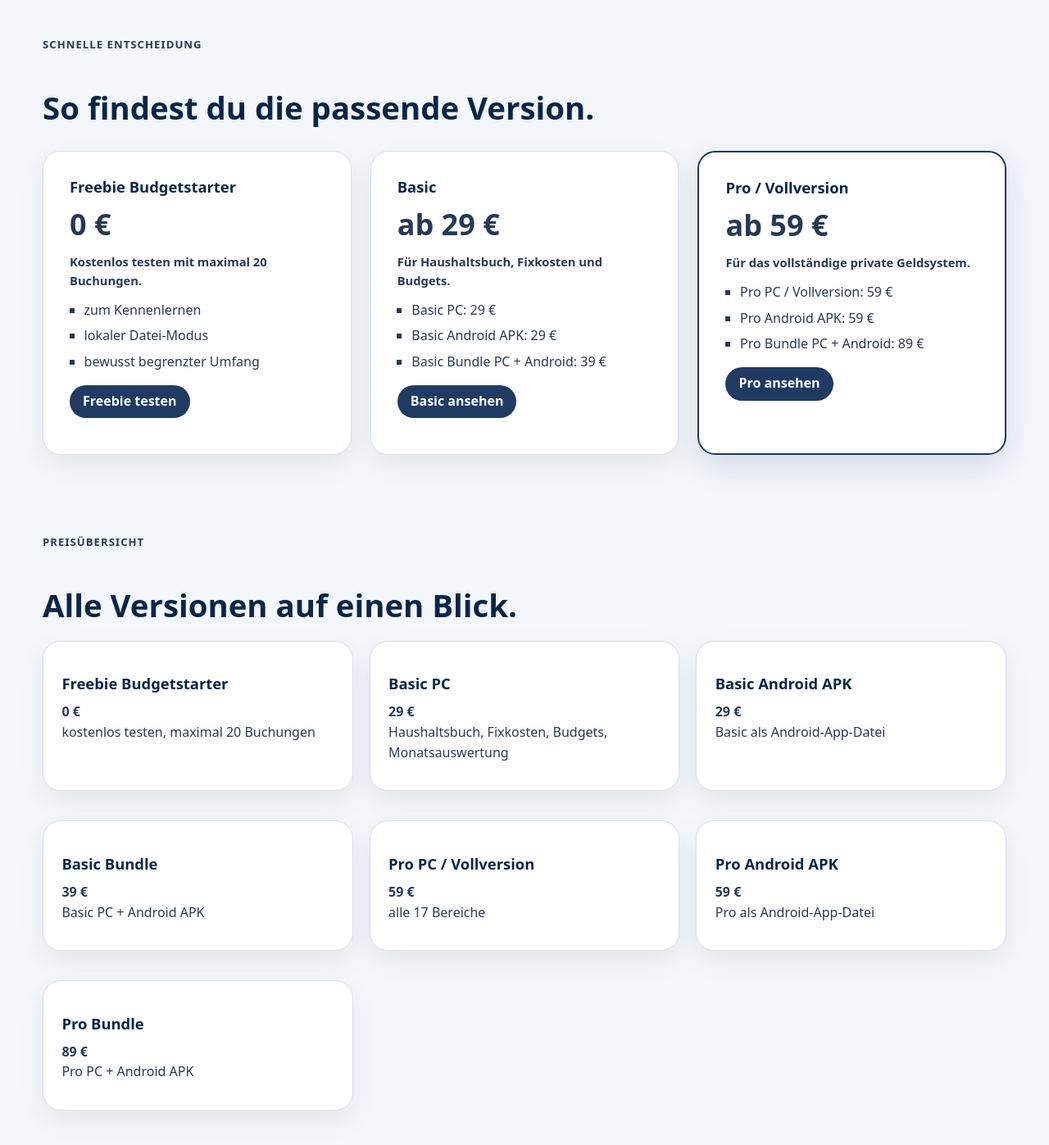
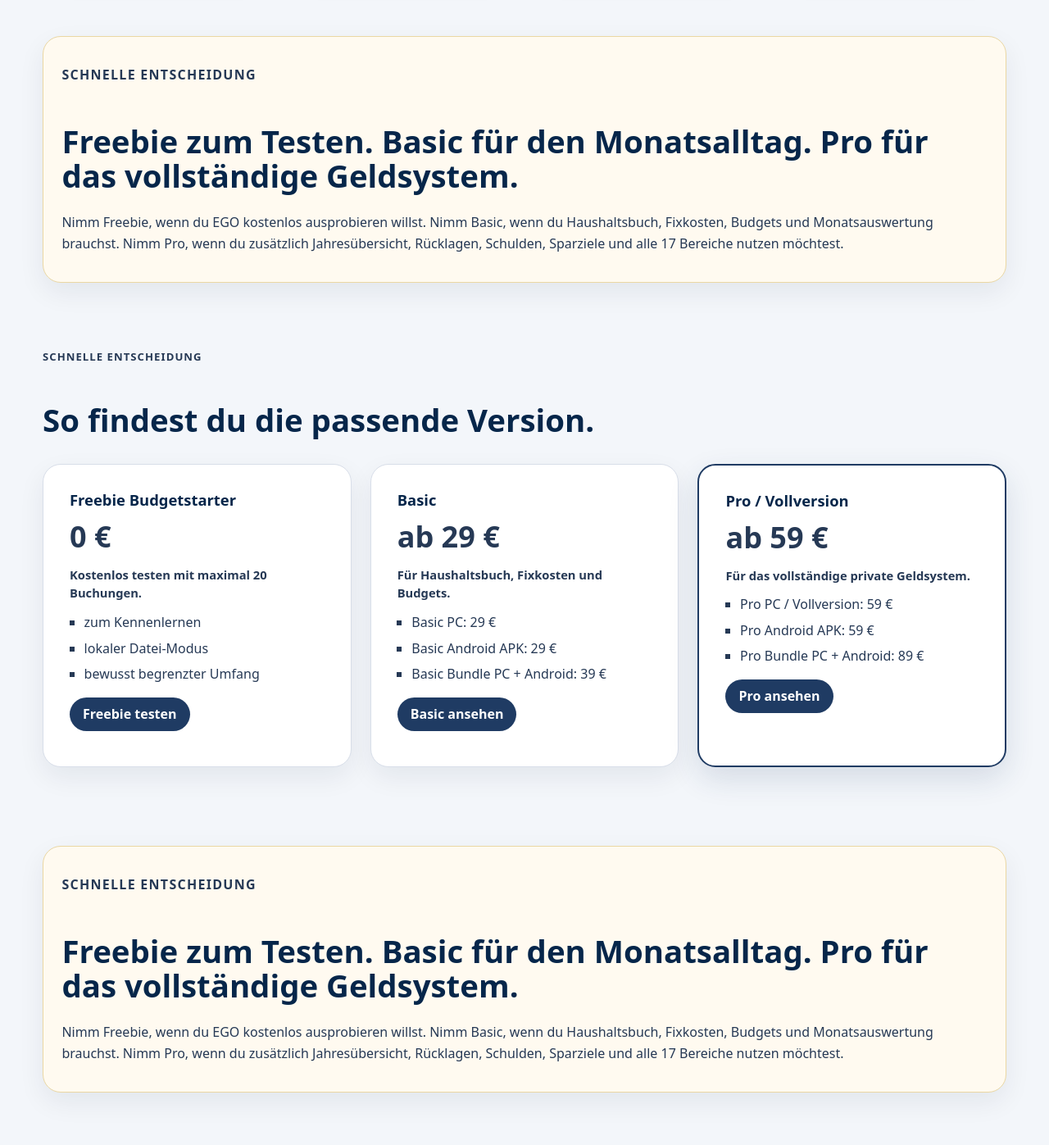
Before and after one commit to gluecklich-tools/einfach-geld-ordnen, a Jekyll site: the page built from seiten/versionen.md, in a window 1280 px wide and 1400 px high, scrolled down 814 px. Shown: the top 1397 px of the window at 82% size. Built offline with Jekyll 4.4.1, drawn with Linux system fonts in a browser that asks for light colours; some of the changed text lies outside the part shown.

```diff
--- a/seiten/versionen.md
+++ b/seiten/versionen.md
@@ -35,6 +35,16 @@
   <div><strong>Basic</strong><span>ab 29 € für den Monatsalltag</span></div>
   <div><strong>Pro</strong><span>ab 59 € mit allen 17 Bereichen</span></div>
   <div><strong>Bundle</strong><span>PC + Android kombinieren</span></div>
+</section>
+
+<section class="ego-section ego-note">
+  <p class="ego-kicker">Schnelle Entscheidung</p>
+  <h2>Freebie zum Testen. Basic für den Monatsalltag. Pro für das vollständige Geldsystem.</h2>
+  <p>
+    Nimm Freebie, wenn du EGO kostenlos ausprobieren willst. Nimm Basic, wenn du Haushaltsbuch,
+    Fixkosten, Budgets und Monatsauswertung brauchst. Nimm Pro, wenn du zusätzlich Jahresübersicht,
+    Rücklagen, Schulden, Sparziele und alle 17 Bereiche nutzen möchtest.
+  </p>
 </section>
 
 <section class="ego-section">
@@ -80,6 +90,16 @@
   </div>
 </section>
 
+<section class="ego-section ego-note">
+  <p class="ego-kicker">Schnelle Entscheidung</p>
+  <h2>Freebie zum Testen. Basic für den Monatsalltag. Pro für das vollständige Geldsystem.</h2>
+  <p>
+    Nimm Freebie, wenn du EGO kostenlos ausprobieren willst. Nimm Basic, wenn du Haushaltsbuch,
+    Fixkosten, Budgets und Monatsauswertung brauchst. Nimm Pro, wenn du zusätzlich Jahresübersicht,
+    Rücklagen, Schulden, Sparziele und alle 17 Bereiche nutzen möchtest.
+  </p>
+</section>
+
 <section class="ego-section">
   <p class="ego-kicker">Preisübersicht</p>
   <h2>Alle Versionen auf einen Blick.</h2>
@@ -121,6 +141,16 @@
   </div>
 </section>
 
+<section class="ego-section ego-note">
+  <p class="ego-kicker">Schnelle Entscheidung</p>
+  <h2>Freebie zum Testen. Basic für den Monatsalltag. Pro für das vollständige Geldsystem.</h2>
+  <p>
+    Nimm Freebie, wenn du EGO kostenlos ausprobieren willst. Nimm Basic, wenn du Haushaltsbuch,
+    Fixkosten, Budgets und Monatsauswertung brauchst. Nimm Pro, wenn du zusätzlich Jahresübersicht,
+    Rücklagen, Schulden, Sparziele und alle 17 Bereiche nutzen möchtest.
+  </p>
+</section>
+
 <section class="ego-section">
   <p class="ego-kicker">App-Vorschau</p>
   <h2>Basic und Pro im Vergleich.</h2>
@@ -150,6 +180,16 @@
       <a class="screenshot-zoom" href="{{ '/assets/img/screenshots/pc/ego-pro-sparziele.png' | relative_url }}" target="_blank" rel="noopener"><img src="{{ '/assets/img/screenshots/pc/ego-pro-sparziele.png' | relative_url }}" alt="EGO Pro Sparziele"></a>
     </section>
   </div>
+</section>
+
+<section class="ego-section ego-note">
+  <p class="ego-kicker">Schnelle Entscheidung</p>
+  <h2>Freebie zum Testen. Basic für den Monatsalltag. Pro für das vollständige Geldsystem.</h2>
+  <p>
+    Nimm Freebie, wenn du EGO kostenlos ausprobieren willst. Nimm Basic, wenn du Haushaltsbuch,
+    Fixkosten, Budgets und Monatsauswertung brauchst. Nimm Pro, wenn du zusätzlich Jahresübersicht,
+    Rücklagen, Schulden, Sparziele und alle 17 Bereiche nutzen möchtest.
+  </p>
 </section>
 
 <section class="ego-section">
```
Also changed, not shown: index.md (+40 -0 lines), seiten/vollversion.md (+36 -0 lines).
